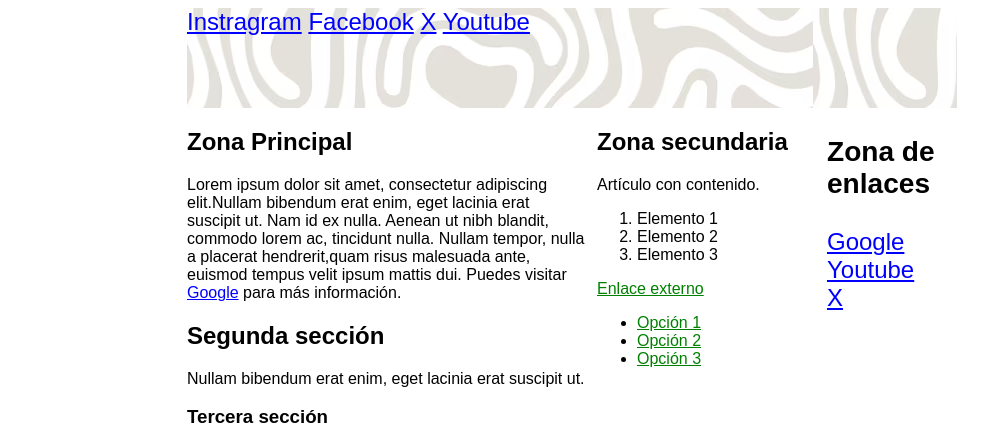
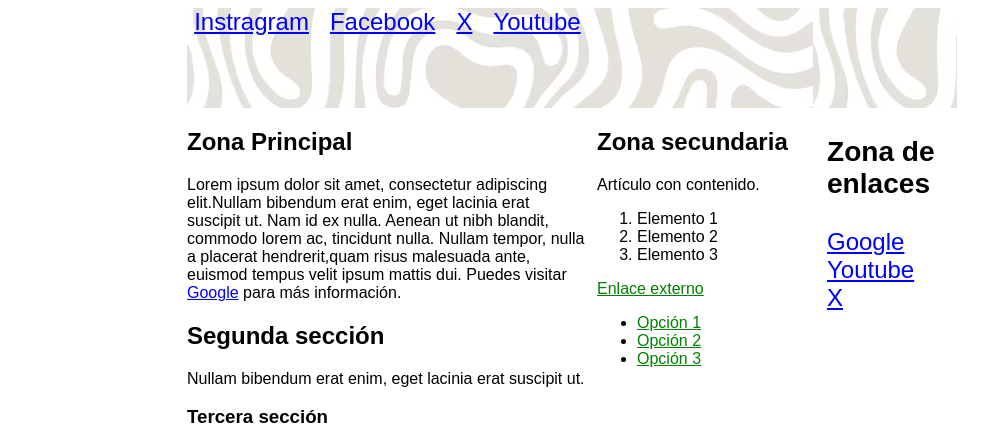
Before and after one commit to javicg09/UyA-Practicas, a plain HTML site: page P3/index.html in a window 1280 px wide. Shown: the top 444 px of the page, without its empty margins (68-1056 px from the left). Drawn offline with Linux system fonts and the light colour scheme.

Commit message:
Faltaba un requisito

```diff
--- a/P3/styles.css
+++ b/P3/styles.css
@@ -54,7 +54,7 @@ a.enlace:hover {
 	color: red;
 }
 
-a.enlace::visited{
+a.enlace:visited{
 	color: blue
 }
 
@@ -68,3 +68,8 @@ footer {
 	left: 100px;
 	bottom: 10px;
 }
+
+div.Barra_navegacion a.enlace {
+    padding: 0.3em;
+    margin-bottom: 0.7em;
+}
```
